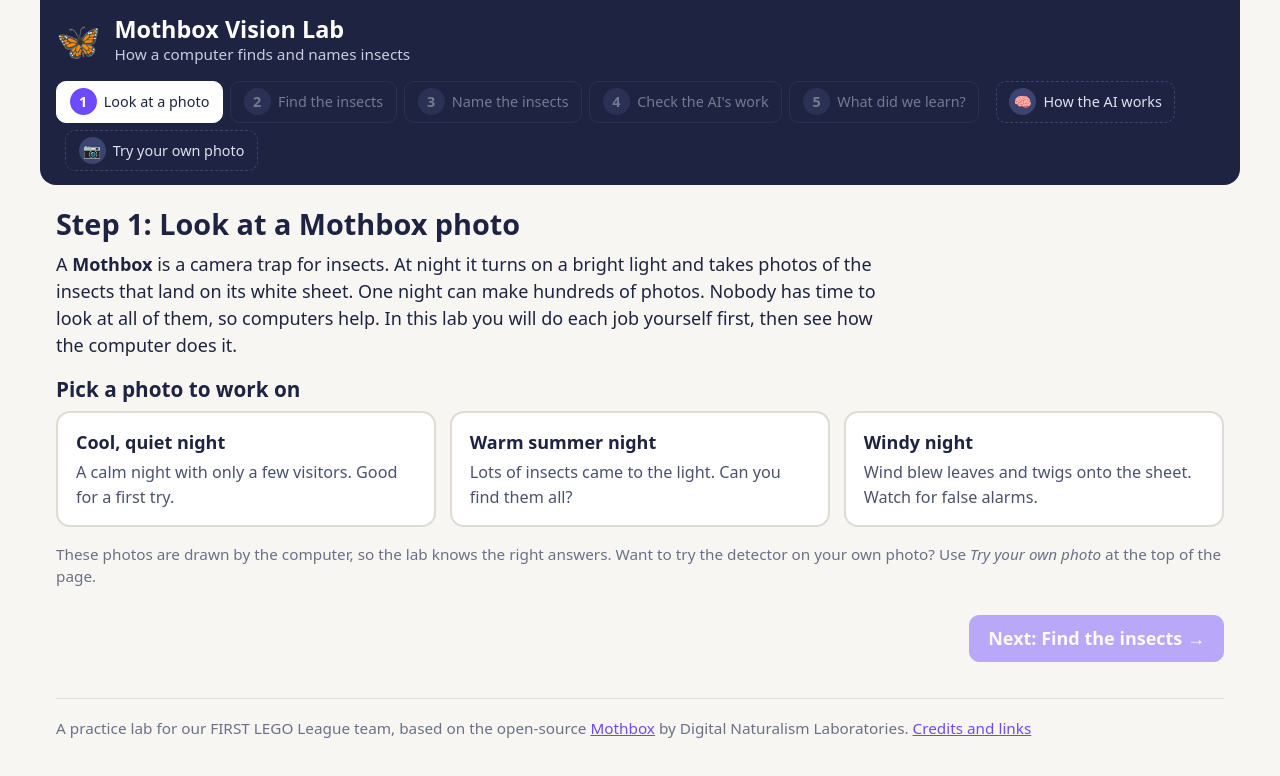
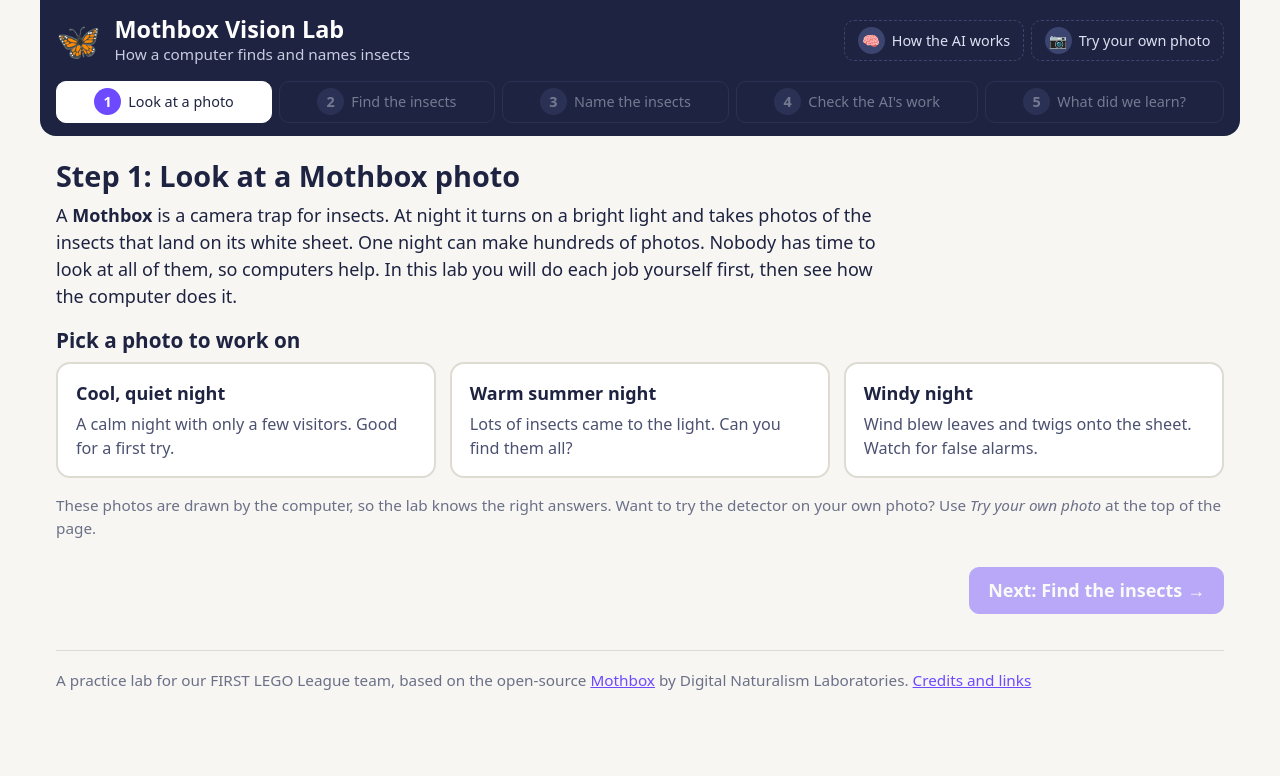
Before and after one commit to danmartinez78/vision_playground, a React (Vite) app: page / in a window 1280 px wide. Shown: the top 776 px of the page. Built offline with nearby package versions, Linux system fonts and the light colour scheme.

Commit message:
Put the lesson steps on one row and move the extras up by the title
Co-Authored-By: Claude Opus 5.5 (1M context) <noreply@anthropic.com>
Claude-Session: https://claude.ai/code/session_01Afswwm5gCY9kTSyZm5bto1

```diff
--- a/src/App.tsx
+++ b/src/App.tsx
@@ -44,6 +44,30 @@ export default function App() {
             <p>How a computer finds and names insects</p>
           </div>
         </div>
+        <nav className="extras" aria-label="Extras">
+          <button
+            className={page === 'ai' ? 'step extra current' : 'step extra'}
+            onClick={() => openAi()}
+            aria-current={page === 'ai' ? 'page' : undefined}
+            aria-label="How the AI works"
+          >
+            <span className="num" aria-hidden>
+              🧠
+            </span>
+            <span className="label">How the AI works</span>
+          </button>
+          <button
+            className={page === 'own' ? 'step extra current' : 'step extra'}
+            onClick={() => setPage('own')}
+            aria-current={page === 'own' ? 'page' : undefined}
+            aria-label="Try your own photo"
+          >
+            <span className="num" aria-hidden>
+              📷
+            </span>
+            <span className="label">Try your own photo</span>
+          </button>
+        </nav>
         <nav className="stepper" aria-label="Lesson steps">
           {STEPS.map((name, i) => (
             <button
@@ -58,28 +82,6 @@ export default function App() {
               <span className="label">{name}</span>
             </button>
           ))}
-          <button
-            className={page === 'ai' ? 'step own current' : 'step own'}
-            onClick={() => openAi()}
-            aria-current={page === 'ai' ? 'page' : undefined}
-            aria-label="How the AI works"
-          >
-            <span className="num" aria-hidden>
-              🧠
-            </span>
-            <span className="label">How the AI works</span>
-          </button>
-          <button
-            className={page === 'own' ? 'step own current' : 'step own'}
-            onClick={() => setPage('own')}
-            aria-current={page === 'own' ? 'page' : undefined}
-            aria-label="Try your own photo"
-          >
-            <span className="num" aria-hidden>
-              📷
-            </span>
-            <span className="label">Try your own photo</span>
-          </button>
         </nav>
       </header>
 
--- a/src/index.css
+++ b/src/index.css
@@ -109,8 +109,8 @@ select:focus-visible,
   color: #fff;
   margin: 0 -16px 1.25rem;
   padding: 0.75rem 16px;
-  display: flex;
-  flex-wrap: wrap;
+  display: grid;
+  grid-template-columns: 1fr auto;
   align-items: center;
   gap: 0.75rem 1.5rem;
   border-radius: 0 0 16px 16px;
@@ -138,10 +138,24 @@ select:focus-visible,
 }
 
 .stepper {
+  grid-column: 1 / -1;
   display: flex;
-  flex-wrap: wrap;
   gap: 0.4rem;
-  margin-left: auto;
+}
+
+.stepper .step {
+  flex: 1 1 auto;
+  justify-content: center;
+  white-space: nowrap;
+}
+
+.step .num {
+  flex-shrink: 0;
+}
+
+.extras {
+  display: flex;
+  gap: 0.4rem;
 }
 
 .step {
@@ -1080,9 +1094,8 @@ button.big {
   font-size: 0.8rem;
 }
 
-.step.own {
+.step.extra {
   border-style: dashed;
-  margin-left: 0.5rem;
 }
 
 .own-upload {
@@ -1247,3 +1260,15 @@ button.big {
     grid-template-columns: 1fr 1fr;
   }
 }
+
+@media (max-width: 700px) {
+  .stepper {
+    gap: 0.3rem;
+  }
+  .stepper .step {
+    padding: 0.3rem 0.4rem;
+  }
+  .stepper .step.current {
+    font-size: 0.78rem;
+  }
+}
```
